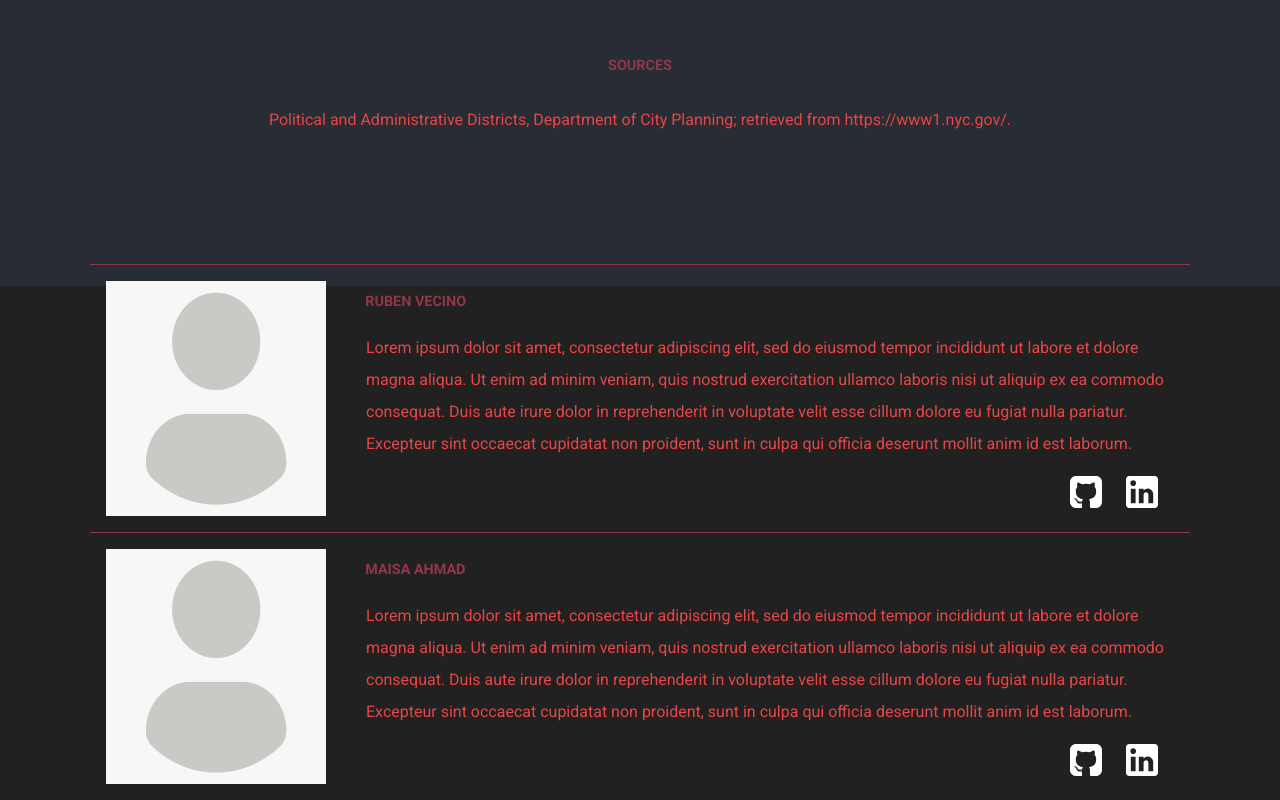
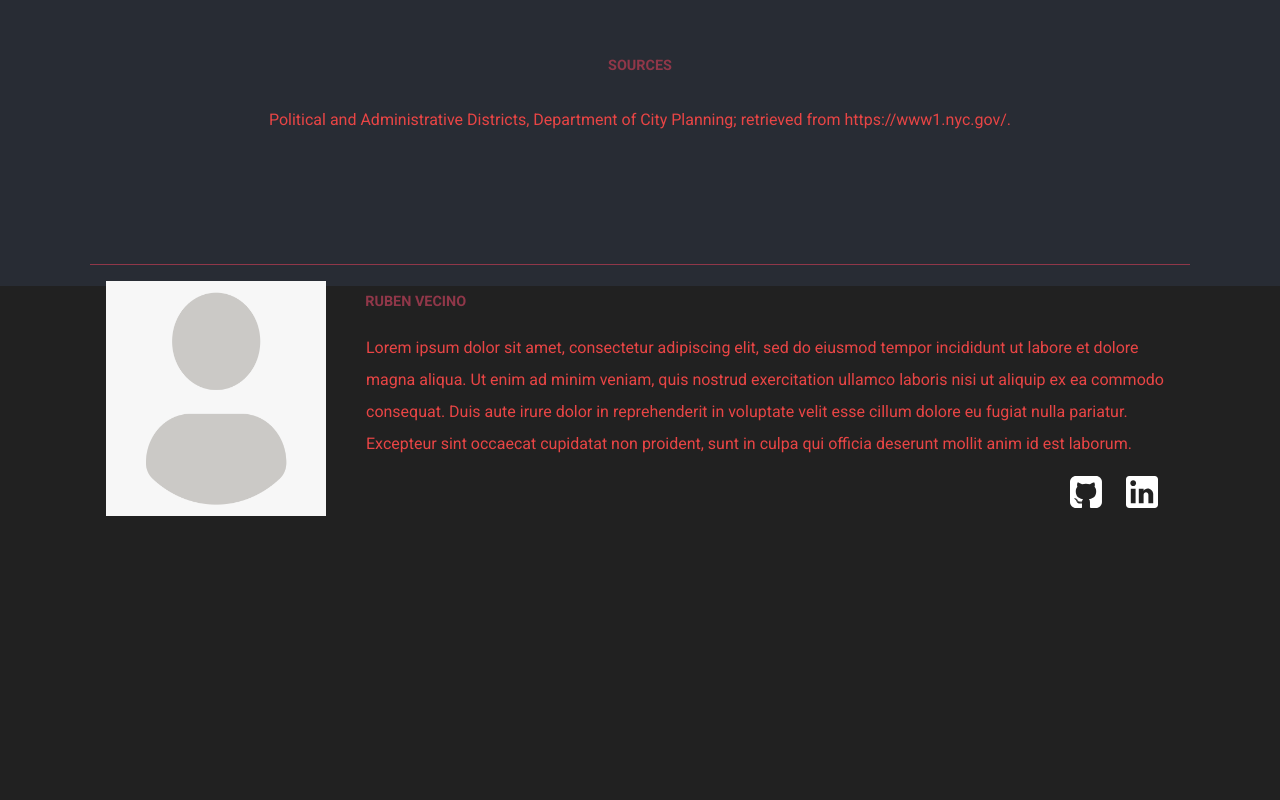
Before and after one commit to rubenvecg/ctp-project, a React (Create React App) app: page /about-us in a window 1280 px wide. Shown: the part 482-1282 px from the top of the page. After the commit the page ends 1014 px from the top, so only its background shows below. Built offline with nearby package versions, Linux system fonts and the light colour scheme.

Commit message:
removed component

```diff
--- a/src/Pages/About.js
+++ b/src/Pages/About.js
@@ -49,17 +49,6 @@ function About() {
         Duis aute irure dolor in reprehenderit in voluptate velit esse cillum dolore eu fugiat nulla pariatur.
         Excepteur sint occaecat cupidatat non proident, sunt in culpa qui officia deserunt mollit anim id est laborum."
         />
-        <AboutCard
-        img={placeholder}
-        github="https://github.com/Maisa-ah"
-        linkedin="https://www.linkedin.com/in/maisa-ahmad/"
-        name="Maisa Ahmad"
-        text="Lorem ipsum dolor sit amet, consectetur adipiscing elit,
-        sed do eiusmod tempor incididunt ut labore et dolore magna aliqua.
-        Ut enim ad minim veniam, quis nostrud exercitation ullamco laboris nisi ut aliquip ex ea commodo consequat.
-        Duis aute irure dolor in reprehenderit in voluptate velit esse cillum dolore eu fugiat nulla pariatur.
-        Excepteur sint occaecat cupidatat non proident, sunt in culpa qui officia deserunt mollit anim id est laborum."
-        />
 
       </div>
   );
```
